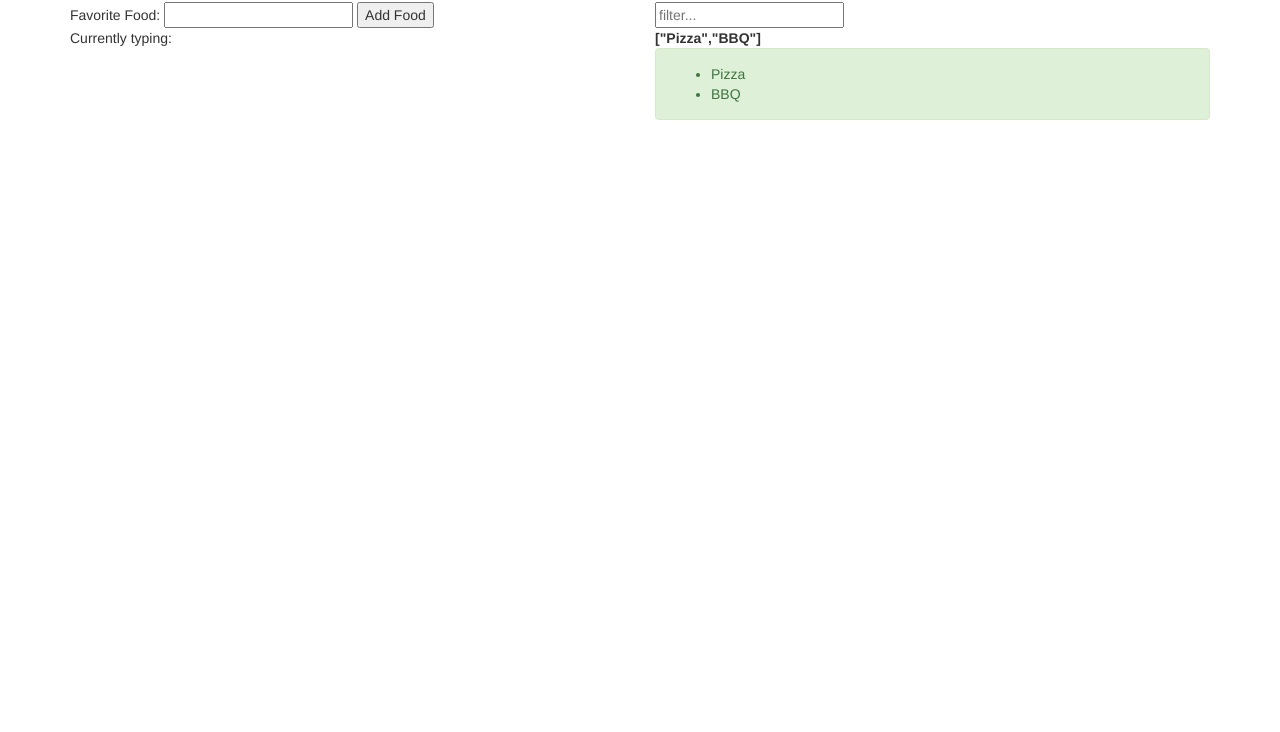
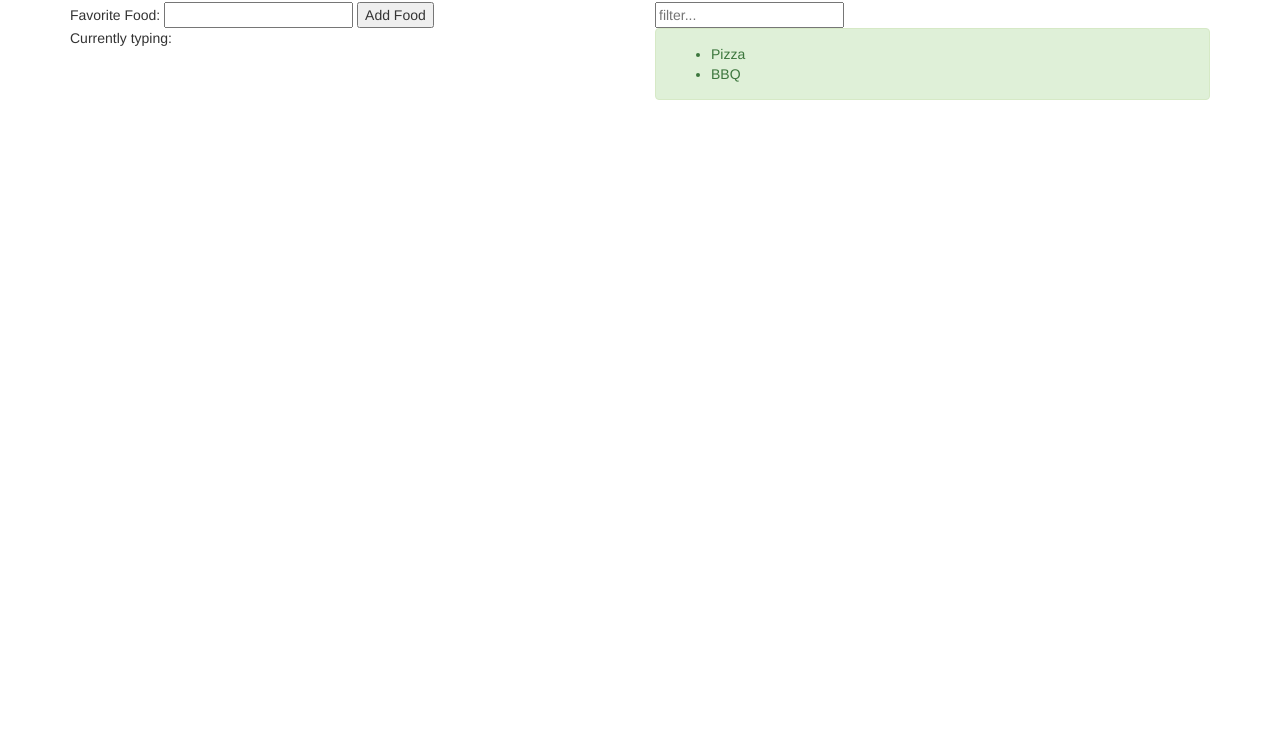
Before and after one commit to shtakai/cd_mean_angular_buildcontroller, a website: page index.html in a window 1280 px wide. Shown: the part 68-800 px from the top of the page. Drawn offline with nearby package versions, Linux system fonts and the light colour scheme.

Commit message:
ng-hide : when c.favoriteFoods.length <= 0

```diff
--- a/index.html
+++ b/index.html
@@ -23,9 +23,8 @@
         <div>
           <input type="text" placeholder="filter...">
         </div>
-        <strong>{{ c.favoriteFoods }}</strong>
-        <div class="alert alert-success" >
-          <ul>
+        <div class="alert alert-success" ng-hide="c.favoriteFoods.length <= 0" >
+          <ul >
             <li ng-repeat="f in c.favoriteFoods">{{ f }}</li>
           </ul>
         </div>
```
